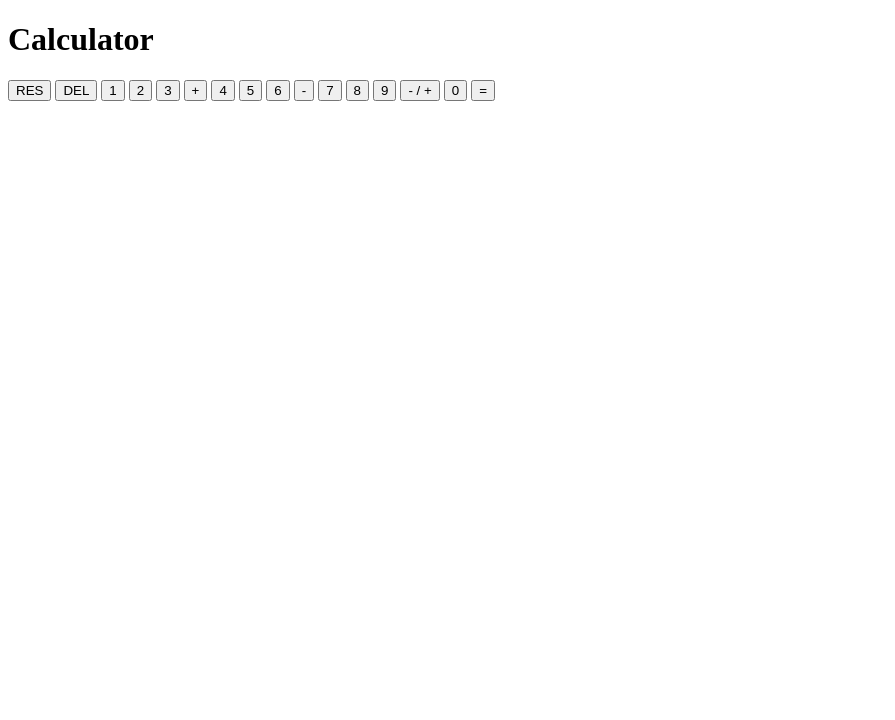
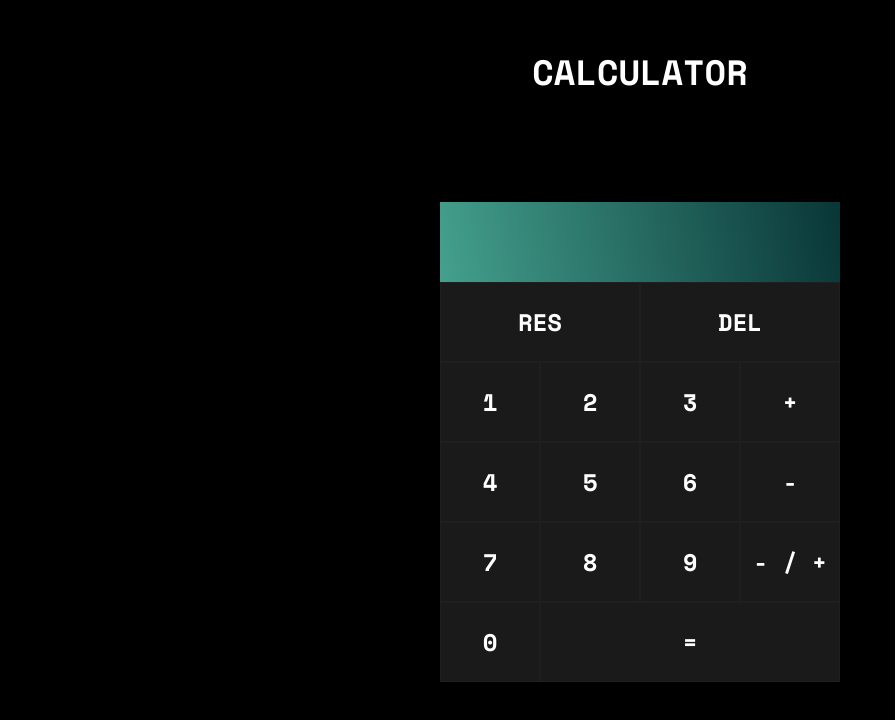
Before and after one commit to lillae/Calculator, a plain HTML site: page index.html in a window 1280 px wide. Shown: the whole page, without its empty margins (0-895 px from the left). Drawn offline with nearby package versions, Linux system fonts and the light colour scheme.

Commit message:
stylesheet

```diff
--- a/index.html
+++ b/index.html
@@ -9,7 +9,7 @@
     <link rel="preconnect" href="https://fonts.gstatic.com" crossorigin>
     <link href="https://fonts.googleapis.com/css2?family=Space+Mono:ital,wght@0,400;0,700;1,400;1,700&display=swap"
         rel="stylesheet">
-    <link rel="stylesheet" href="./styles/styles.css">
+    <link rel="stylesheet" href="style.css">
     <title>Calculator</title>
 </head>
 
```
